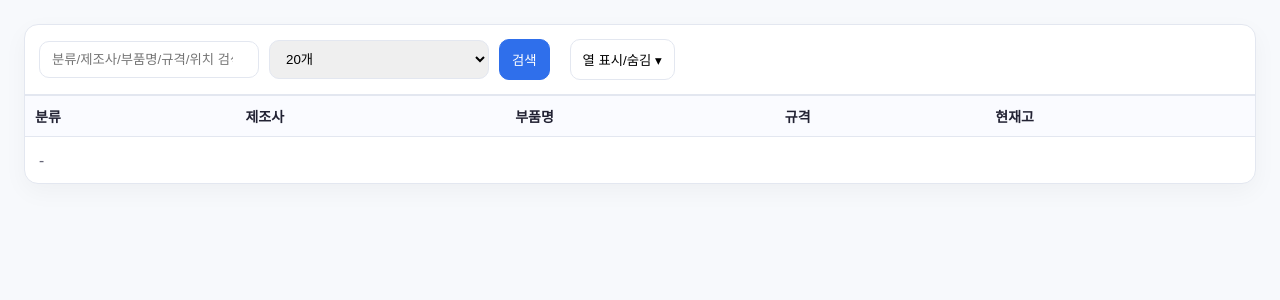
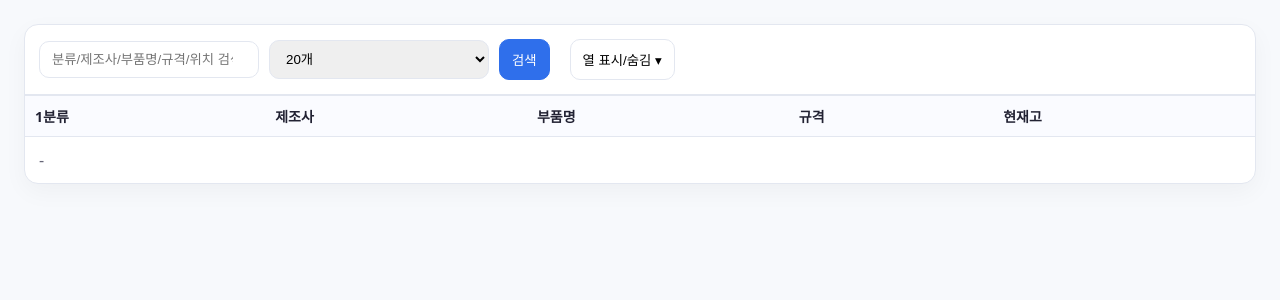
Before and after one commit to dangeun0/FnS_Web, a Flask app: page /inventory/page in a window 1280 px wide. Shown: the part 66-366 px from the top of the page. Run offline with Flask 3, Linux system fonts and the light colour scheme; the visitor is signed in with stand-in values (Sample User, id 1); lists and menus that the app fills with data are empty.

Commit message:
디버그

```diff
--- a/templates/partials/_list.html
+++ b/templates/partials/_list.html
@@ -1,7 +1,7 @@
 <table id="grid">
   <thead>
     <tr>
-      <th class="sortable col-CATEGORY_NAME" data-col="CATEGORY_NAME">분류</th>
+      <th class="sortable col-CATEGORY_NAME" data-col="CATEGORY_NAME">1분류</th>
       <th class="sortable col-MAKER_NAME" data-col="MAKER_NAME">제조사</th>
       <th class="sortable col-ITEM_NAME" data-col="ITEM_NAME">부품명</th>
       <th class="sortable col-ITEM_SPEC" data-col="ITEM_SPEC">규격</th>
```
